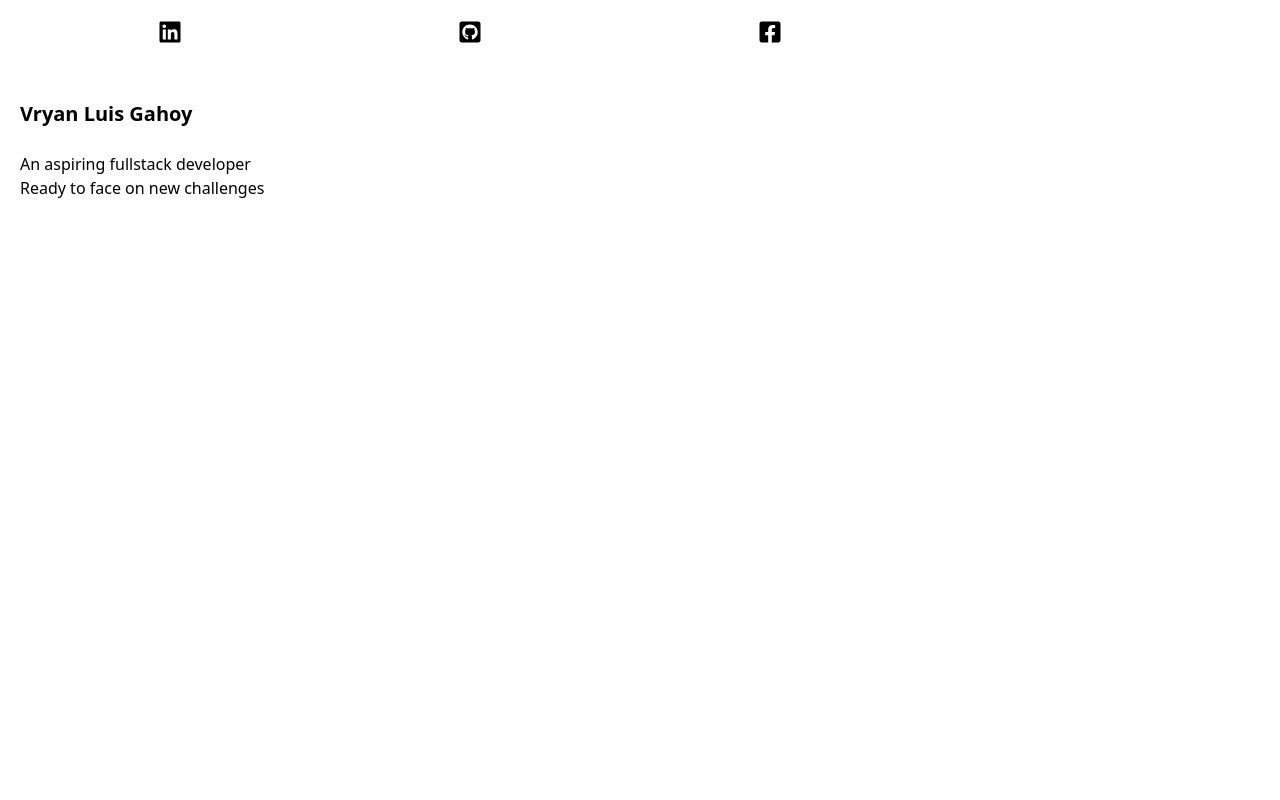
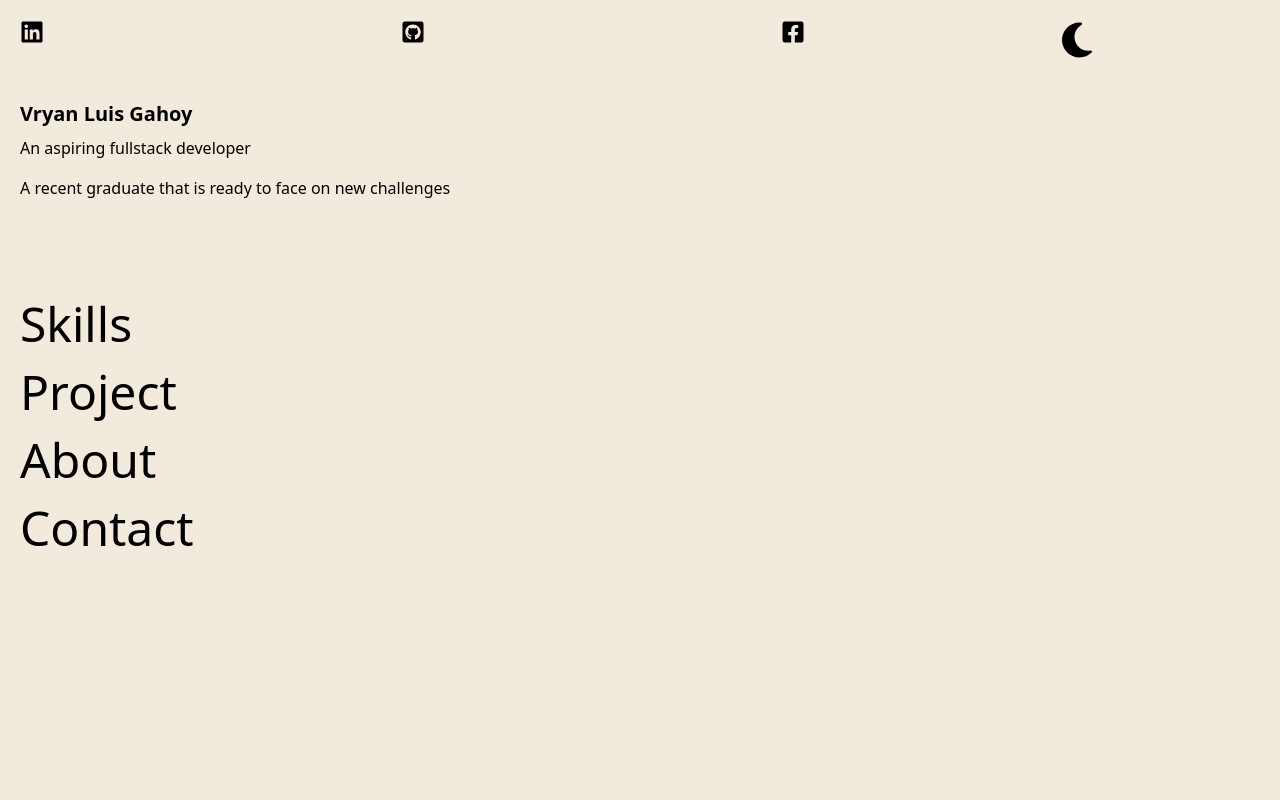
Before and after one commit to polkon1325/LatestPortfolioWebsite, a website: page dist/index.html in a window 1280 px wide. Drawn offline with Linux system fonts and the light colour scheme.

Commit message:
added some dark mode functionality

```diff
--- a/src/input.css
+++ b/src/input.css
@@ -7,5 +7,5 @@
 }
 
 .dkm-bg-setting{
-	@apply dark:bg-black bg-white
+	@apply dark:bg-black bg-DirtyWhite-4
 }
--- a/tailwind.config.js
+++ b/tailwind.config.js
@@ -7,6 +7,14 @@ module.exports = {
     extend: {
       screens: {
         'xsm': '320px'
+      },
+      colors: {
+        DirtyWhite: {
+          1: '#F5F5F5',
+          2: '#FFFFF0',
+          3: '#F5FEFD',
+          4: '#F2EBDD',
+        }
       }
     },
   },
```
Also changed, not shown: dist/index.html, dist/skills-page.html (added), dist/styles.css, src/icons/moon-icon.svg (added).
